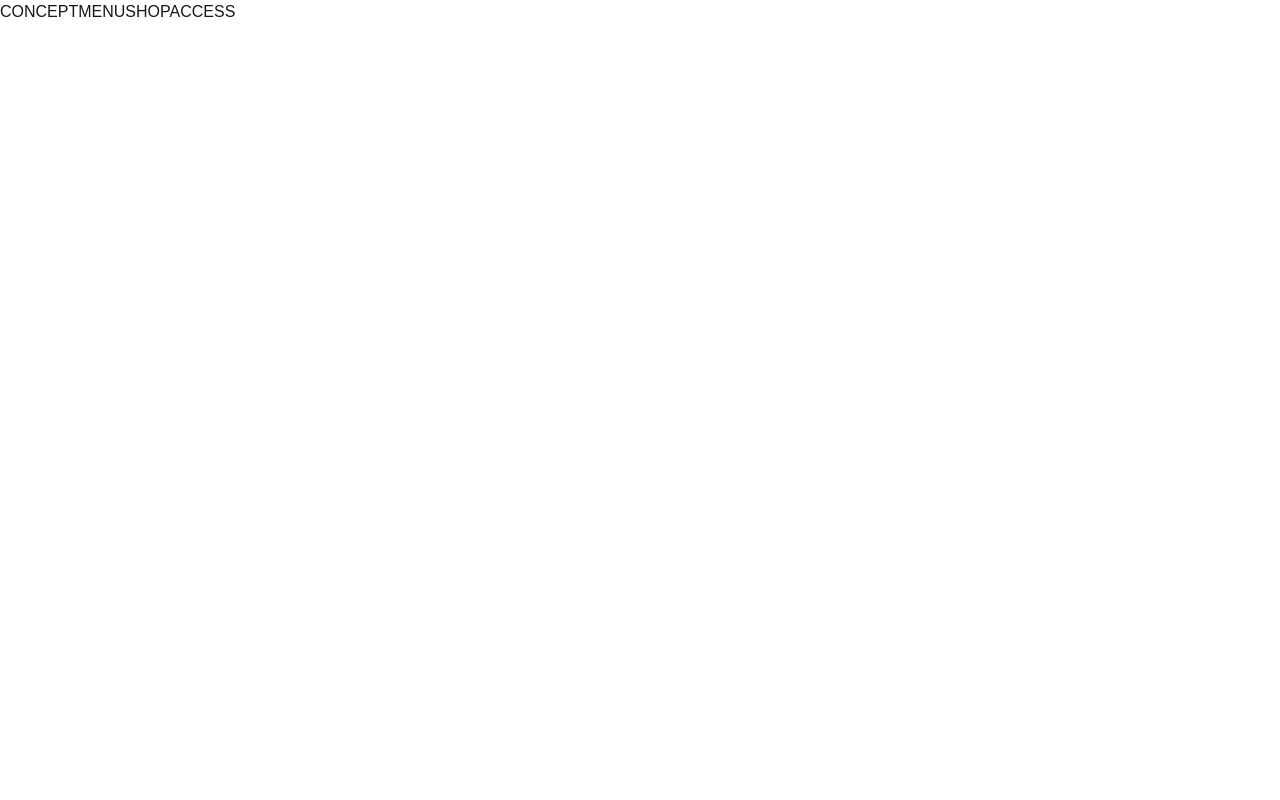
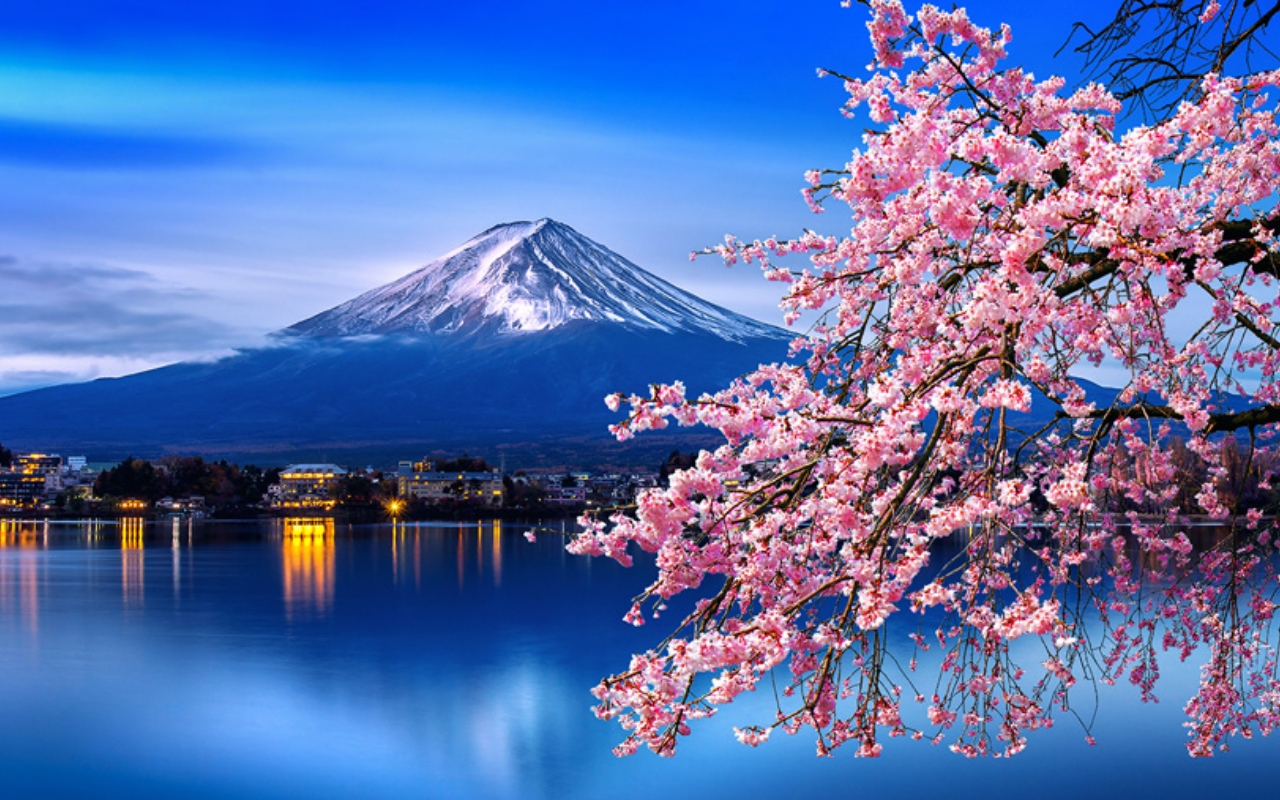
Before and after one commit to hsufKazuya/sample-next.js, a Next.js app: page / in a window 1280 px wide. Built offline with nearby package versions, Linux system fonts and the light colour scheme.

Commit message:
チュートリアル

```diff
--- a/src/app/page.tsx
+++ b/src/app/page.tsx
@@ -1,14 +1,66 @@
-
+import Image from "next/image";
 
 export default function Home() {
   return (
-  <div className="flex flex-row items-center gap-6">
-    <div>
-      <span>CONCEPT</span>
-      <span>MENU</span>
-      <span>SHOP</span>
-      <span>ACCESS</span>
+    <div className="bg-white">
+      <header className="flex justify-center space-between items-center p-4">
+        <nav className="space-x-6">
+          <a href="#" className="text-gray-700 hover:underline">CONCEPT</a>
+          <a href="#" className="text-gray-700 hover:underline">MENU</a>
+          <a href="#" className="text-gray-700 hover:underline">SHOP</a>
+          <a href="#" className="text-gray-700 hover:underline">ACCESS</a>
+        </nav>
+      </header>
+
+      <div className="relative w-full h-[400px] md:h-[500px]">
+        <Image src="/mountain_fuji.jpg" layout="fill" objectFit="cover" alt="Mount Fuji"
+        />
+      </div>
+
+      <section className="text-center p-8">
+        <p className="text-gray-700 text-lg">
+          想像力はあなたをどこにでも連れて行ってくれる
+          <br />
+          注文を作り置きにしないで、一瞬のあいだに見つけた高揚。
+          <br />
+          ゆったり流れる時間の中で、想像をふくらませる楽しさを思い出す。
+          <br />
+          そんな時間を過ごす時、美味しいコーヒーがあると嬉しい。
+        </p>
+        <button className="mt-4 bg-pink-300 text-black px-6 py-2 rounded-full shadow-md">CONCEPT</button>
+      </section>
+
+      <section className="bg-blue-400 py-10 text-center">
+        <h2 className="text-xl font-bold">RECOMMENDED</h2>
+        <div className="flex justify-center gap-4 mt-6">
+          <div className="w-32 h-32 bg-gray-300 rounded-md"></div>
+          <div className="w-32 h-32 bg-gray-300 rounded-md"></div>
+          <div className="w-32 h-32 bg-gray-300 rounded-md"></div>
+        </div>
+        <div className="mt-4 text-left max-w-md mx-auto">
+          <h3 className="font-bold">カフェラテ</h3>
+          <p className="text-gray-700 text-sm">
+            エスプレッソとミルクの、心地よい甘さのバランスが楽しめるカフェラテ。
+            やさしい香りとまろやかさを、ゆっくりと楽しんでください。
+          </p>
+          <p className="font-bold mt-2">¥460</p>
+        </div>
+        <button className="mt-4 bg-pink-300 text-black px-6 py-2 rounded-full shadow-md">MENU</button>
+      </section>
+
+      <footer className="bg-black text-white text-center p-6">
+        <nav className="space-x-4">
+          <a href="#" className="text-gray-400 hover:underline">CONCEPT</a>
+          <a href="#" className="text-gray-400 hover:underline">MENU</a>
+          <a href="#" className="text-gray-400 hover:underline">SHOP</a>
+          <a href="#" className="text-gray-400 hover:underline">ACCESS</a>
+        </nav>
+        <div className="mt-4 w-40 h-16 bg-gray-400 mx-auto rounded-md flex justify-center items-center">
+          <div className="w-10 h-10 bg-gray-300 rounded-full flex justify-center items-center text-lg font-bold">K</div>
+        </div>
+        <p className="mt-4">TEL: 01-2345-6789</p>
+        <p className="text-gray-500 text-sm">© 2025</p>
+      </footer>
     </div>
-  </div>
-    );
+  );
 }
```
Also changed, not shown: public/mountain_fuji.jpg (added).
